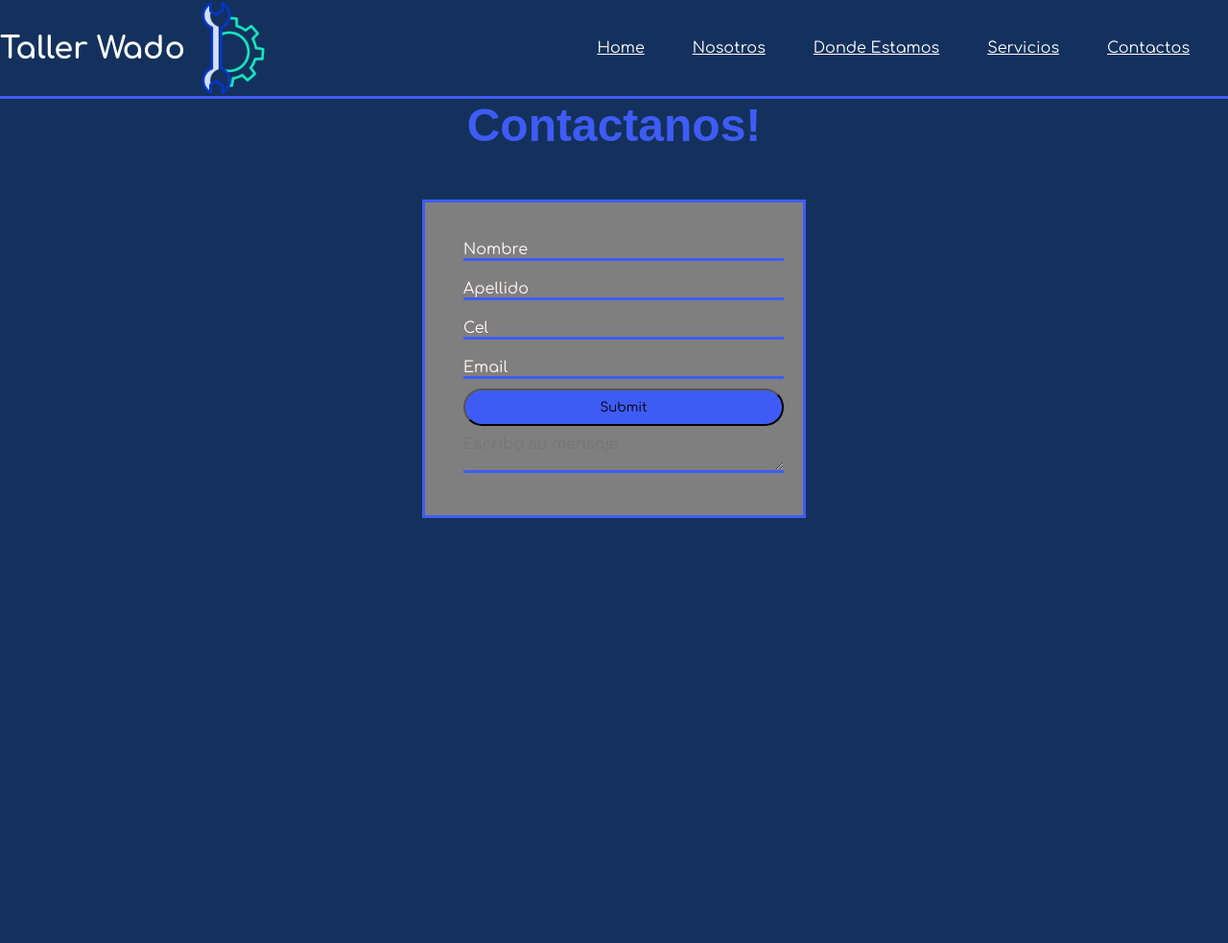
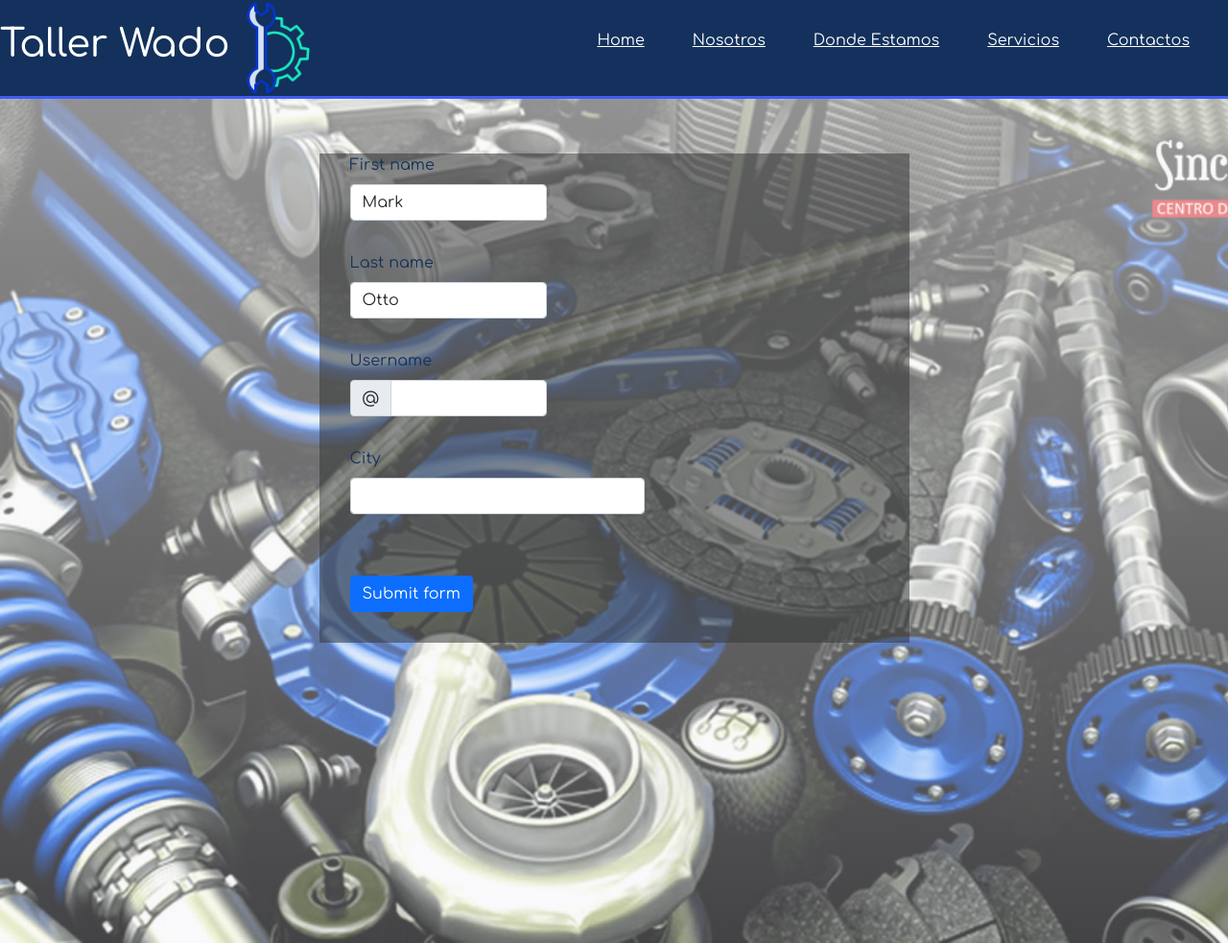
Before and after one commit to ropacho12/repocoder, a plain HTML site: page HTML/contactos.html in a window 1280 px wide. Shown: the whole page at 96% size. Before the commit the page ends 800 px from the top, so only its background shows below. Drawn offline with nearby package versions, Linux system fonts and the light colour scheme.

Commit message:
espero que este bien, vuelvo a pushear

```diff
--- a/HTML/contactos.html
+++ b/HTML/contactos.html
@@ -4,10 +4,12 @@
     <meta charset="UTF-8">
     <meta http-equiv="X-UA-Compatible" content="IE=edge">
     <meta name="viewport" content="width=device-width, initial-scale=1.0">
+    <link href="https://cdn.jsdelivr.net/npm/bootstrap@5.1.3/dist/css/bootstrap.min.css" rel="stylesheet" integrity="sha384-1BmE4kWBq78iYhFldvKuhfTAU6auU8tT94WrHftjDbrCEXSU1oBoqyl2QvZ6jIW3" crossorigin="anonymous">
+    <script src="https://cdn.jsdelivr.net/npm/bootstrap@5.1.3/dist/js/bootstrap.bundle.min.js" integrity="sha384-ka7Sk0Gln4gmtz2MlQnikT1wXgYsOg+OMhuP+IlRH9sENBO0LRn5q+8nbTov4+1p" crossorigin="anonymous"></script>
     <link rel="stylesheet" href="../css/styles.css">
     <title>Contactos</title>
 </head>
-<body>
+<body class="aaaaa">
     <header>
         <div class="title">
          <h1>Taller Wado</h1>
@@ -25,10 +27,11 @@
              </ul>
          </nav>
      </header>
+     <!--------
+        <div class="flex-container" >
 
-     <h1 class="title--c">Contactanos!</h1>
-        <div class="flex-container" >
             <form class="form">
+               <h1 class="title--c">Contactanos!</h1>
                 <div class="form_section">
                   <input type="text" required value="Nombre" class="form_input">
                 </div>
@@ -53,7 +56,47 @@
             </form>
         </div>
 
+        ---------->
+      <div class="formulario-b">
 
+        <form class="formulario--b" novalidate>
+          <div class="col-md-4">
+            <label for="validationCustom01" class="form-label">First name</label>
+            <input type="text" class="form-control" id="validationCustom01" value="Mark" required>
+            <div class="valid-feedback">
+              Looks good!
+            </div>
+          </div>
+          <div class="col-md-4">
+            <label for="validationCustom02" class="form-label">Last name</label>
+            <input type="text" class="form-control" id="validationCustom02" value="Otto" required>
+            <div class="valid-feedback">
+              Looks good!
+            </div>
+          </div>
+          <div class="col-md-4">
+            <label for="validationCustomUsername" class="form-label">Username</label>
+            <div class="input-group has-validation">
+              <span class="input-group-text" id="inputGroupPrepend">@</span>
+              <input type="text" class="form-control" id="validationCustomUsername" aria-describedby="inputGroupPrepend" required>
+              <div class="invalid-feedback">
+                Please choose a username.
+              </div>
+            </div>
+          </div>
+          <div class="col-md-6">
+            <label for="validationCustom03" class="form-label">City</label>
+            <input type="text" class="form-control" id="validationCustom03" required>
+            <div class="invalid-feedback">
+              Please provide a valid city.
+            </div>
+          </div>
+          <div class="col-12">
+            <button class="btn btn-primary button-f" type="submit">Submit form</button>
+          </div>
+        </form>
+
+      </div>
 
 </body>
 </html>
--- /dev/null
+++ b/clase13/scss/_variables.scss
@@ -0,0 +1 @@
+@import "servicios.scss";
--- /dev/null
+++ b/clase13/scss/prueba.scss
@@ -0,0 +1,189 @@
+$fuente: "comforta";
+$fondo:#13315C;
+$colorLetra: white;
+
+body{
+    box-sizing:border-box;
+    padding:0;
+    margin: 0;
+}
+
+header{
+    background-color: $fondo;
+    color: $colorLetra;
+    display: flex;
+    justify-content:space-between;
+    align-items:center;
+
+
+    div{
+        display: flex;
+    }
+
+    nav{
+       background-color:$fondo;
+
+
+
+       ul{
+           color:$colorLetra;
+
+
+
+           display: flex;
+           justify-content: space-between;
+           align-items: center;
+
+
+
+       }
+
+       li{
+
+        list-style-type: none;
+
+       }
+
+       a{
+           font-size:20px;
+           text-decoration: none;
+           color: $colorLetra;
+           padding: 32px;
+
+           &:hover{
+            color:rgb(103, 218, 141);
+        }
+
+       }
+
+    }
+
+
+
+}
+img{
+
+    width: 100px;
+    height: 100px;
+
+
+}
+
+.hero-a{
+    background-color: burlywood;
+    background-image: url(../../IMG/gggggg.jpg);
+
+
+    background-size: cover;
+    background-position: center;
+    background-repeat: no-repeat;
+    background-attachment: scroll;
+    height: 100vh;
+
+    .hero-n{
+        color: $colorLetra;
+
+    }
+    .hero-info{
+
+
+        display: flex;
+        flex-direction: column;
+        align-items:center;
+        justify-content:center;
+        padding-left: 40px;
+        /*no puedo centrar el h2*/
+
+
+        .hero-title{
+           color:$colorLetra;
+
+        }
+        .hero-p{
+            color: $colorLetra;
+        }
+    }
+
+
+
+}
+
+.servicios-cards{
+    background-color:$fondo;
+    padding: 16px;
+
+
+
+    display: flex;
+    justify-content: center;
+    align-items: center;
+
+ .card-s{
+     background-color: rgba(196, 196, 211, 0.575);
+     padding: 20px;
+     margin: 25px;
+
+     width:20%;
+     height:20%;
+     border-radius: 30px 32px;
+
+
+
+    }
+    .card-s-a{
+        background-color: rgb(249, 250, 251);
+        color: black;
+        width: 250px;
+        height: 300px;
+        padding: 15px;
+        border-radius: 30px 32px;
+
+    }
+
+ .icon-s{
+     background-color: rgb(248, 245, 245);
+     margin-left: 30px;
+     border-radius: 50%;
+ }
+
+
+.servicios-p{
+    color: $colorLetra;
+}
+
+
+
+}
+
+footer{
+    font-size: 20px;
+    background-color: $fondo;
+
+    color:$colorLetra;
+    border-top: 3px solid rgb(62, 92, 245);
+    height: 350px;
+
+
+    padding: 15px;
+    text-align: center;
+
+    .iconosFooter{
+        margin: 20px;
+        display: flex;
+        flex-direction: column;
+        color: $colorLetra;
+
+        list-style-type: none;
+
+    }
+    .link{
+        text-decoration: none;
+        color: $colorLetra;
+    }
+        i{
+            color: $colorLetra;
+            display: block;
+            padding: 32px;
+
+        }
+}
--- a/css/estilosgrid.css
+++ /dev/null
@@ -1,113 +0,0 @@
-
-@font-face {
-    font-family: "comforta";
-    src: url(../Comfortaa-VariableFont_wght.ttf);
-
-}
-
-*{
-    box-sizing:border-box;
-    padding:0;
-    margin: 0;
-  /*  background-color: antiquewhite;*/
-
-    font-family: "comforta";
-}
-
-.container-grid{
-    background-color: cornflowerblue;
-
-    display: grid;
-    grid-template-columns:auto auto;
-    grid-template-rows: 30% 30% 50% 50%
-}
-
-
-.grid-header{
-    background-color: #13315C;;
-    color: white;
-    border: 3px solid black;
-
-
-    grid-column:1/4 ;
-
-    display: flex;
-    justify-content:center;
-    align-items: center;
-
-}
-.heroImg{
-    width: 100px;
-    height: 100px;
-}
-/****************************************/
-.grid-nav{
-    background-color:#13315C;;
-    color: white;
-
-
-    grid-column: 1/4;
-
-
-
-}
-.nav-title {
-
-
-    list-style-type: none;
-
-   display: flex;
-    justify-content:space-between;
-    align-items:center;
-    list-style-type: none;
-
-}
- a{ background-color: red;
-    color: aliceblue;
-    list-style-type: none;
-}
-/****************************************/
-.grid-aside{
-    background-color: palevioletred;
-    color: white;
-    border: 3px solid black;
-    grid-row: 3/6;
-
-
-
-}
-/*****************************/
-.grid-main{
-    background-color: purple;
-    color: white;
-    border: 3px solid black;
-    width: 70%;
-
-
-    grid-column: 1/span 1;
-    grid-row: 3/ 6;
-
-
-
-}
-
-p{
-    background-color: grey;
-    text-align: center;
-
-    height: 80%;
-    width: 100%;
-    padding: 15px;
-    line-height: 25px;
-}
-h2{
-    background-color: darkseagreen;
-    text-align: center;
-}
-/****************************************/
-.grid-footer{
-    background-color: brown;
-    color: white;
-    border: 3px solid black;
-    grid-column: 1/4;
-}
--- a/css/styles.css
+++ b/css/styles.css
@@ -5,9 +5,7 @@
 }
 
 *{
-    box-sizing:border-box;
-    padding:0;
-    margin: 0;
+
 
 
     font-family: "comforta";
@@ -559,7 +557,7 @@ footer{
 
 }
 
-/****************************************SERVICIOS*******************/
+/****************************************SERVICIOS******************
 .servicios-cards{
 
     color: rgb(62, 92, 245);
@@ -576,7 +574,7 @@ footer{
     justify-content:space-around;
 }
 .card-s{
-    background-color: black;
+    background-color:white;
     border: 2px solid rgb(62, 92, 245)  ;
 
     display:block;
@@ -586,9 +584,6 @@ footer{
 
 }
 
-
-
-
 .icon-s{
     background-color: white;
     border-radius: 70%;
@@ -596,7 +591,7 @@ footer{
     height: 70px;
     padding: 8px;
     margin: 10px ;
-    /*margin-left: 10px;*/
+
 }
 
 
@@ -605,73 +600,42 @@ footer{
 
 }
 
+*********/
+
+
+
+
+
 /**********************************contactos**********************/
-.body-contac{
-    background-image: url(../IMG/gggggg.jpg);
+.formulario-b{
+    background-image:linear-gradient( rgba(248, 246, 246, 0.589), rgba(236, 236, 243, 0.281) ), url("../IMG/bbbbbb.jpg");
     background-size: cover;
-    background-position: 0 0, 10px 10px;
+    background-position: 0, 0, 10px 10px;
     background-repeat: no-repeat;
     background-attachment: scroll;
+    padding: 25px;
+
+    height: 110vh;
+
+
 
 
 }
 
-/*formulario*/
-.flex-container{
-    display:flex;
-    align-items: center;
-    flex-wrap: wrap;
-    justify-content: center;
-    margin:50px 30px;
+
+
+.formulario--b{
+    background-color: rgba(53, 54, 54, 0.541);
+    width: 50%;
+    margin-left: 25%;
+   color: #13315C;
+
 
 }
-
-.form{
-    background-color: rgb(128, 127, 127);
-    font-family:Impact, Haettenschweiler, 'Arial Narrow Bold', sans-serif;
-    border: 3px solid rgb(62, 92, 245);
-    min-width: 400px;
-    padding: 30px;
-    text-align: center;
+.col-md-4, .col-md-6, .col-md-12{
+    margin: 32px;
 
 }
-
-
-.form_input {
-    background-color: transparent;
-    color: rgb(255, 251, 251);
-    font-size:1rem ;
-    border: none;
-
-    width: 100%;
-    margin: 10px;
-    border: none;
-    border-bottom: 3px solid rgb(62, 92, 245) ;
+.button-f{
+    margin: 32px;
 }
-.form_input:focus{
-    /*no me toma el gradient en los form*/
-    background:linear-gradient(to, botton, transparent, #222);
-    color: rgb(233, 233, 233);
-    outline: none;
-    border-bottom:3px solid rgb(130, 240, 111)  ;
-}
-
-
-
-
-.form_s{
-    background-color:rgb(62, 92, 245) ;
-    border-radius: 20px 20px;
-    width: 100%;
-    padding: 10px;
-    margin-left: 10px;
-}
-
-.title--c{
-    color: rgb(62, 92, 245) ;
-    text-align: center;
-    font-size: 3rem;
-    font-family:Arial, Helvetica, sans-serif;
-}
-
-/*tampoco me toma los estilos en el textstarea*/
```
Also changed, not shown: HTML/servicios.html (+10 -9 lines), clase13/package.json (added, +17 -0 lines), clase13/css/pruebacss.css (added), 1 other file.
